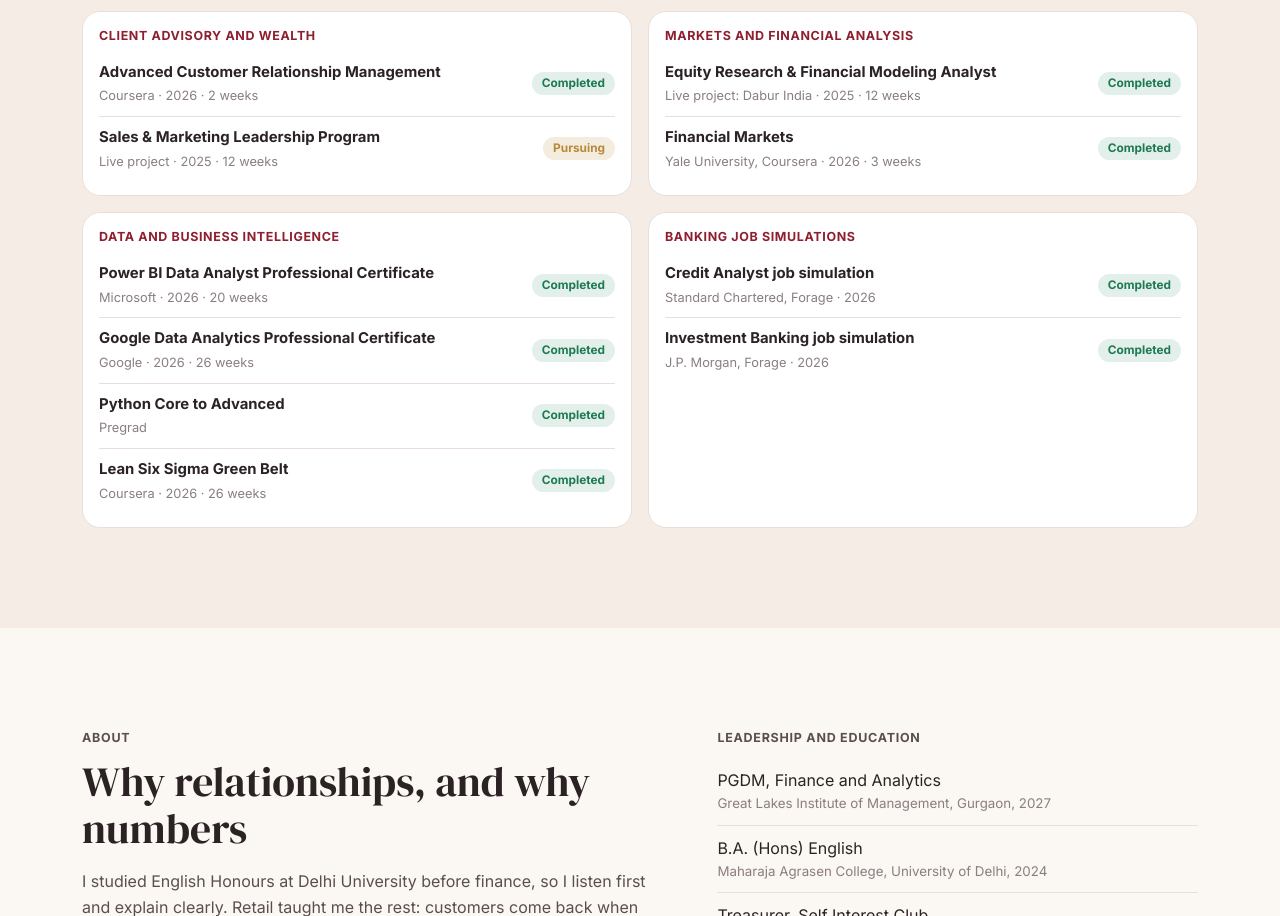
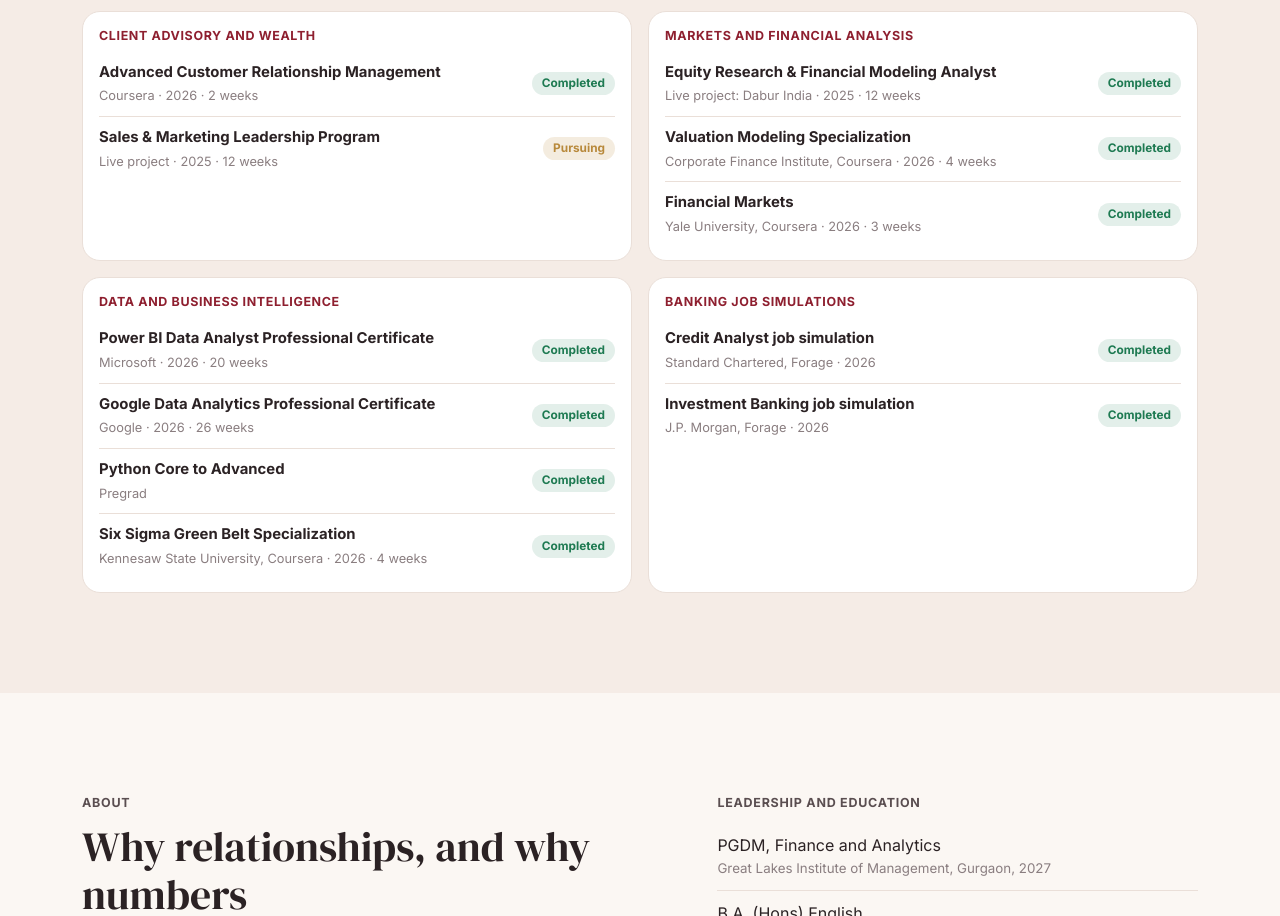
Before and after one commit to taranapgdm27g-png/indusind, a plain HTML site: page index.html in a window 1280 px wide. Shown: the part 5889-6805 px from the top of the page. Drawn offline with Linux system fonts and the light colour scheme.

Commit message:
Add files via upload

```diff
--- a/index.html
+++ b/index.html
@@ -293,12 +293,13 @@
         <div class="ci"><b>Sales & Marketing Leadership Program</b><small>Live project · 2025 · 12 weeks</small><span class="st prog">Pursuing</span></div></div>
       <div class="cg"><p class="cgh">Markets and financial analysis</p>
         <div class="ci"><b>Equity Research & Financial Modeling Analyst</b><small>Live project: Dabur India · 2025 · 12 weeks</small><span class="st done">Completed</span></div>
+        <div class="ci"><b>Valuation Modeling Specialization</b><small>Corporate Finance Institute, Coursera · 2026 · 4 weeks</small><span class="st done">Completed</span></div>
         <div class="ci"><b>Financial Markets</b><small>Yale University, Coursera · 2026 · 3 weeks</small><span class="st done">Completed</span></div></div>
       <div class="cg"><p class="cgh">Data and business intelligence</p>
         <div class="ci"><b>Power BI Data Analyst Professional Certificate</b><small>Microsoft · 2026 · 20 weeks</small><span class="st done">Completed</span></div>
         <div class="ci"><b>Google Data Analytics Professional Certificate</b><small>Google · 2026 · 26 weeks</small><span class="st done">Completed</span></div>
         <div class="ci"><b>Python Core to Advanced</b><small>Pregrad</small><span class="st done">Completed</span></div>
-        <div class="ci"><b>Lean Six Sigma Green Belt</b><small>Coursera · 2026 · 26 weeks</small><span class="st done">Completed</span></div></div>
+        <div class="ci"><b>Six Sigma Green Belt Specialization</b><small>Kennesaw State University, Coursera · 2026 · 4 weeks</small><span class="st done">Completed</span></div></div>
       <div class="cg"><p class="cgh">Banking job simulations</p>
         <div class="ci"><b>Credit Analyst job simulation</b><small>Standard Chartered, Forage · 2026</small><span class="st done">Completed</span></div>
         <div class="ci"><b>Investment Banking job simulation</b><small>J.P. Morgan, Forage · 2026</small><span class="st done">Completed</span></div></div>
```
Also changed, not shown: og-card.png, 2 other files.
